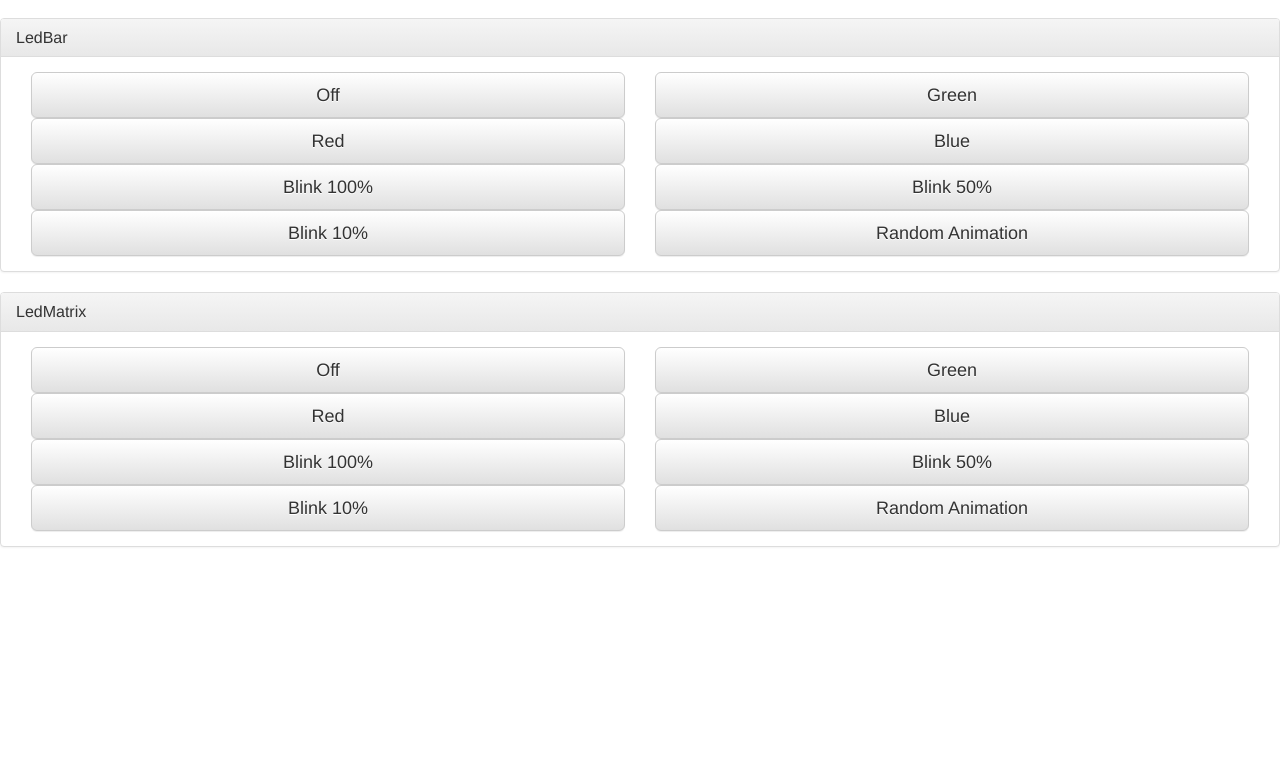
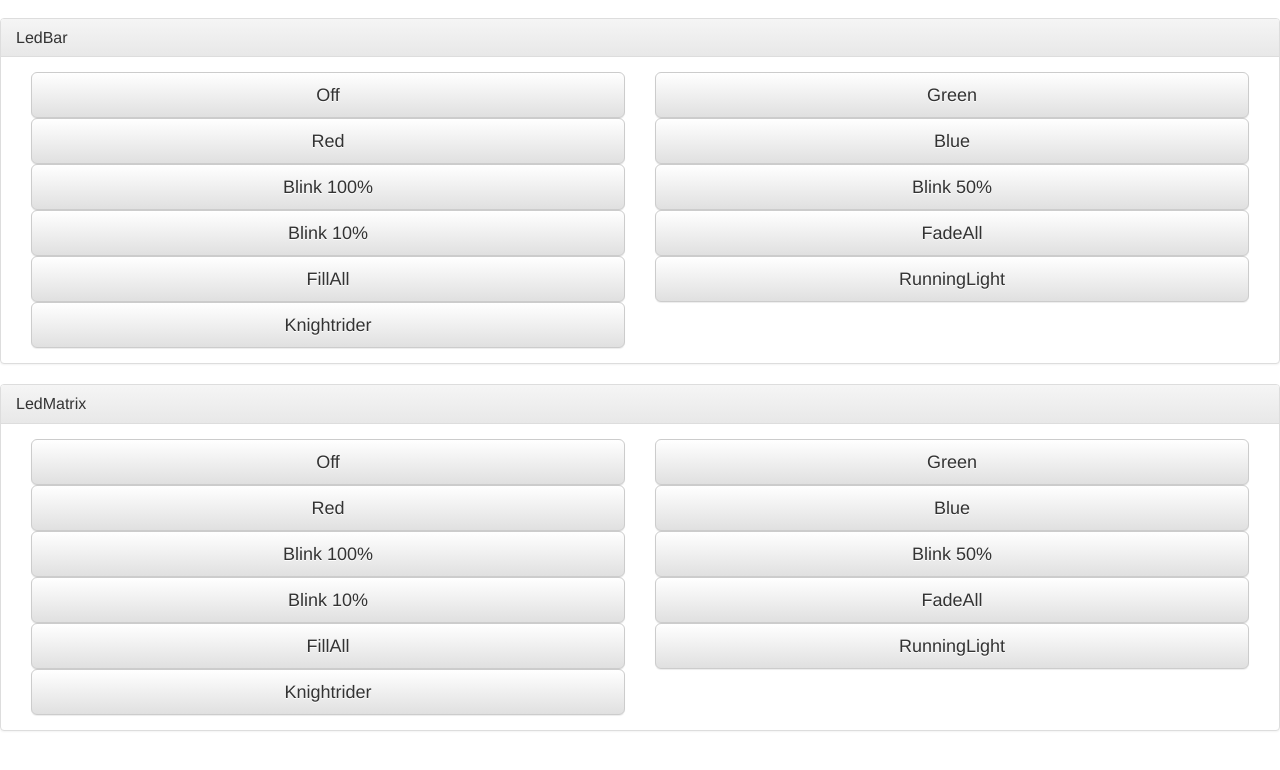
Before and after one commit to yanbec/nnyInterface, a website: page gui/index.html in a window 1280 px wide. Shown: the part 102-872 px from the top of the page. Before the commit the page ends 800 px from the top, so only its background shows below. Drawn offline with nearby package versions, Linux system fonts and the light colour scheme.

Commit message:
Added "knightrider" pattern

```diff
--- a/gui/index.html
+++ b/gui/index.html
@@ -45,12 +45,19 @@
   <a href="0/pattern/blink/0000FF/10" class="btn btn-default btn-lg btn-block" target="command">Blink 10%</a>
 </div>
 <div class="col-md-6">
-  <a href="/random" class="btn btn-default btn-lg btn-block" target="command">Random Animation</a>
+  <a href="0/pattern/fadeAll/000000/100" class="btn btn-default btn-lg btn-block" target="command">FadeAll</a>
+</div>
+<div class="col-md-6">
+  <a href="0/pattern/fillAll/ff009d/100" class="btn btn-default btn-lg btn-block" target="command">FillAll</a>
+</div>
+<div class="col-md-6">
+  <a href="0/pattern/runningLight/00FF00/100" class="btn btn-default btn-lg btn-block" target="command">RunningLight</a>
+</div>
+<div class="col-md-6">
+  <a href="0/pattern/knightrider/00FF00/100" class="btn btn-default btn-lg btn-block" target="command">Knightrider</a>
 </div>
   </div>
 </div>
-
-
 <div class="panel panel-default">
   <div class="panel-heading">
     <h3 class="panel-title">LedMatrix</h3>
@@ -79,15 +86,20 @@
   <a href="1/pattern/blink/00FF00/10" class="btn btn-default btn-lg btn-block" target="command">Blink 10%</a>
 </div>
 <div class="col-md-6">
-  <a href="/random" class="btn btn-default btn-lg btn-block" target="command">Random Animation</a>
+  <a href="1/pattern/fadeAll/000000/100" class="btn btn-default btn-lg btn-block" target="command">FadeAll</a>
+</div>
+<div class="col-md-6">
+  <a href="1/pattern/fillAll/ff009d/100" class="btn btn-default btn-lg btn-block" target="command">FillAll</a>
+</div>
+<div class="col-md-6">
+  <a href="1/pattern/runningLight/00FF00/100" class="btn btn-default btn-lg btn-block" target="command">RunningLight</a>
+</div>
+<div class="col-md-6">
+  <a href="1/pattern/knightrider/00FF00/100" class="btn btn-default btn-lg btn-block" target="command">Knightrider</a>
 </div>
   </div>
 </div>
 
-
-
-
-
   <iframe name="command" style="height:0;width:0;border:none"></iframe>
   </body>
   </html>
```
Also changed, not shown: deviceController.js (+26 -3 lines).
